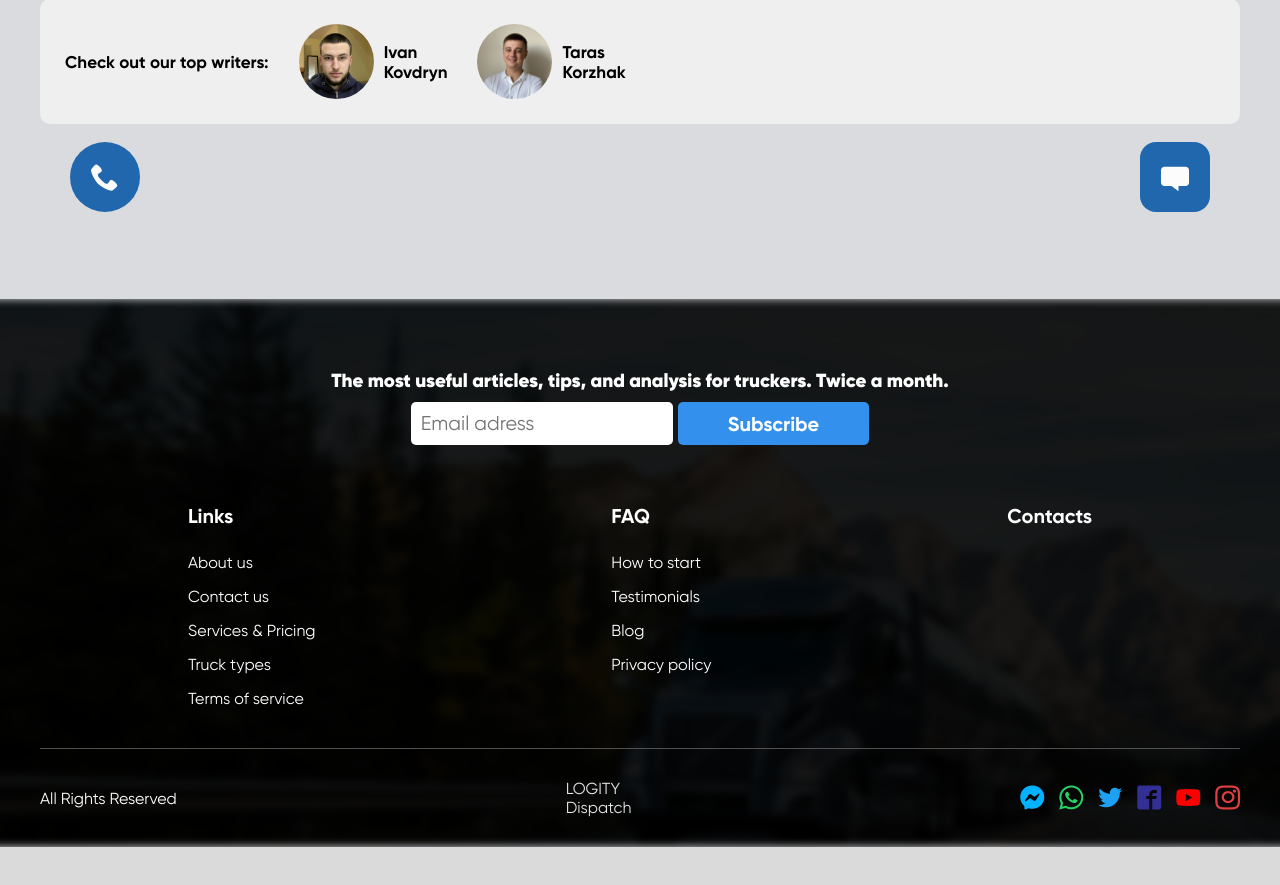
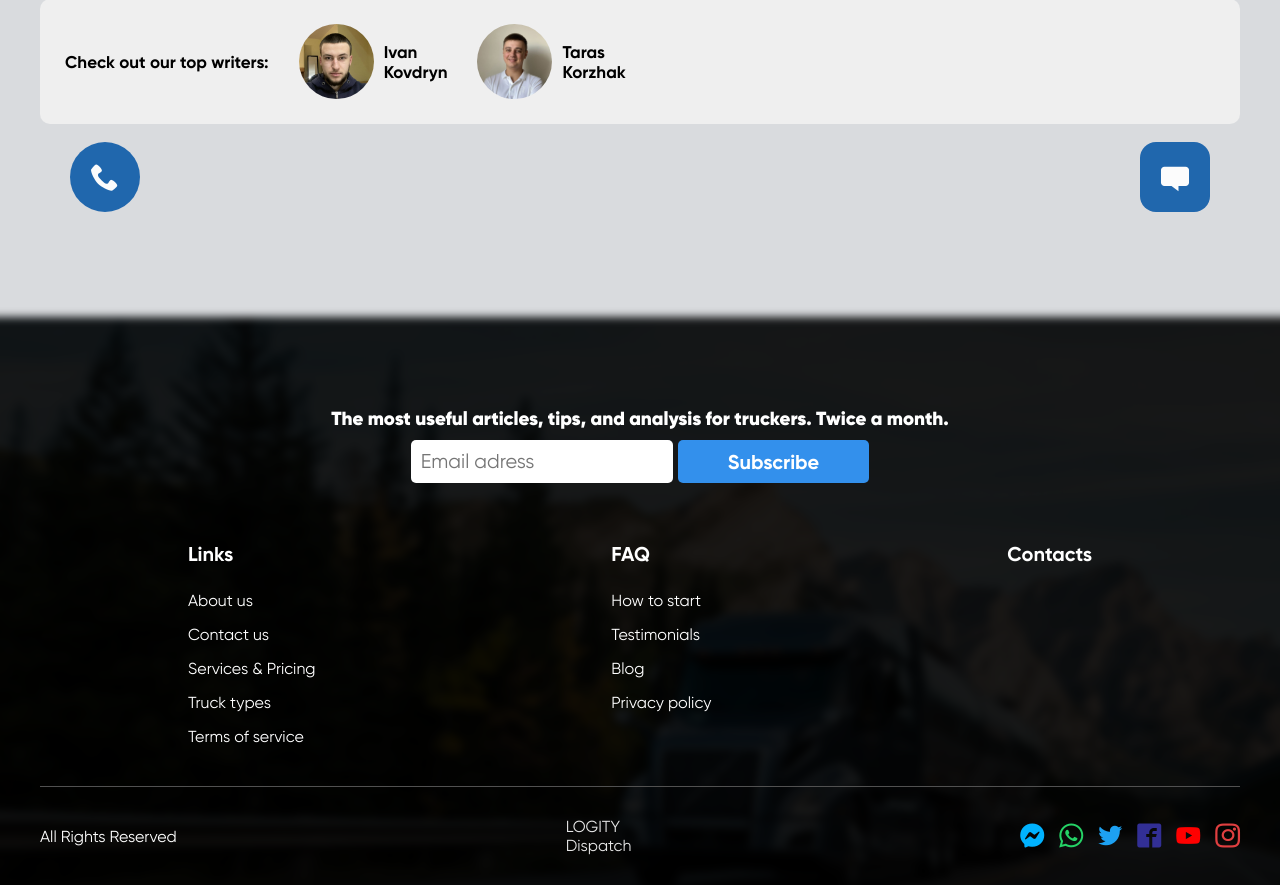
Before and after one commit to IvanKovdryn/Logity-dispatch, a Node server app: page /blog in a window 1280 px wide. Shown: the part 513-1398 px from the top of the page. Before the commit the page ends 1360 px from the top, so only its background shows below. Run offline with Node 20, Linux system fonts and the light colour scheme; data that the repository does not hold is empty; style sheets or scripts are compiled from the project's sources; some libraries are stand-ins or nearby versions; some web fonts are replaced.

Commit message:
editting styles: header, footer. One more)

```diff
--- a/src/styles/headerfooter.scss
+++ b/src/styles/headerfooter.scss
@@ -169,12 +169,13 @@ body.lock {
   color: #fff;
   position: relative;
   width: 100vw;
-  z-index: -5;
-  overflow-x: hidden;
+  overflow: hidden;
+  padding-top: 3%;
 }
 .footer-bg {
   position: absolute;
   width: 110%;
+  bottom: -3%;
   margin-left: -5%;
   height: 100%;
   object-fit: cover;
--- a/src/styles/main.scss
+++ b/src/styles/main.scss
@@ -104,13 +104,14 @@ body.lock {
 .header {
   position: relative;
   width: 100vw;
+  height: 102vh;
   overflow-x: hidden;
 }
 .header-img {
   position: absolute;
   z-index: -1;
   width: 110%;
-  height: 100%;
+  height: 100vh;
   top: 0;
   left: 0;
   margin-left: -5%;
@@ -165,6 +166,10 @@ body.lock {
 @import "main/form";
 
 // MAIN
+
+main {
+  margin-top: -3%;
+}
 
 // SECTION SERVICES
 
@@ -369,12 +374,13 @@ body.lock {
   color: #fff;
   position: relative;
   width: 100vw;
-  z-index: -5;
-  overflow-x: hidden;
+  overflow: hidden;
+  padding-top: 3%;
 }
 .footer-bg {
   position: absolute;
   width: 110%;
+  bottom: -2.5%;
   margin-left: -5%;
   height: 100%;
   object-fit: cover;
@@ -405,7 +411,7 @@ body.lock {
   background: #fff;
   padding: 10px;
   border: none;
-  font-size: 20px;
+  @include adapt("font-size", 20, 16, 1);
   outline: none;
   border-radius: 5px;
   margin: 0 5px 0 0;
--- a/static/css/headerfooter.css
+++ b/static/css/headerfooter.css
@@ -1069,13 +1069,14 @@ body.lock {
   color: #fff;
   position: relative;
   width: 100vw;
-  z-index: -5;
-  overflow-x: hidden;
+  overflow: hidden;
+  padding-top: 3%;
 }
 
 .footer-bg {
   position: absolute;
   width: 110%;
+  bottom: -3%;
   margin-left: -5%;
   height: 100%;
   object-fit: cover;
```
Also changed, not shown: static/css/main.css (+17 -3 lines).
